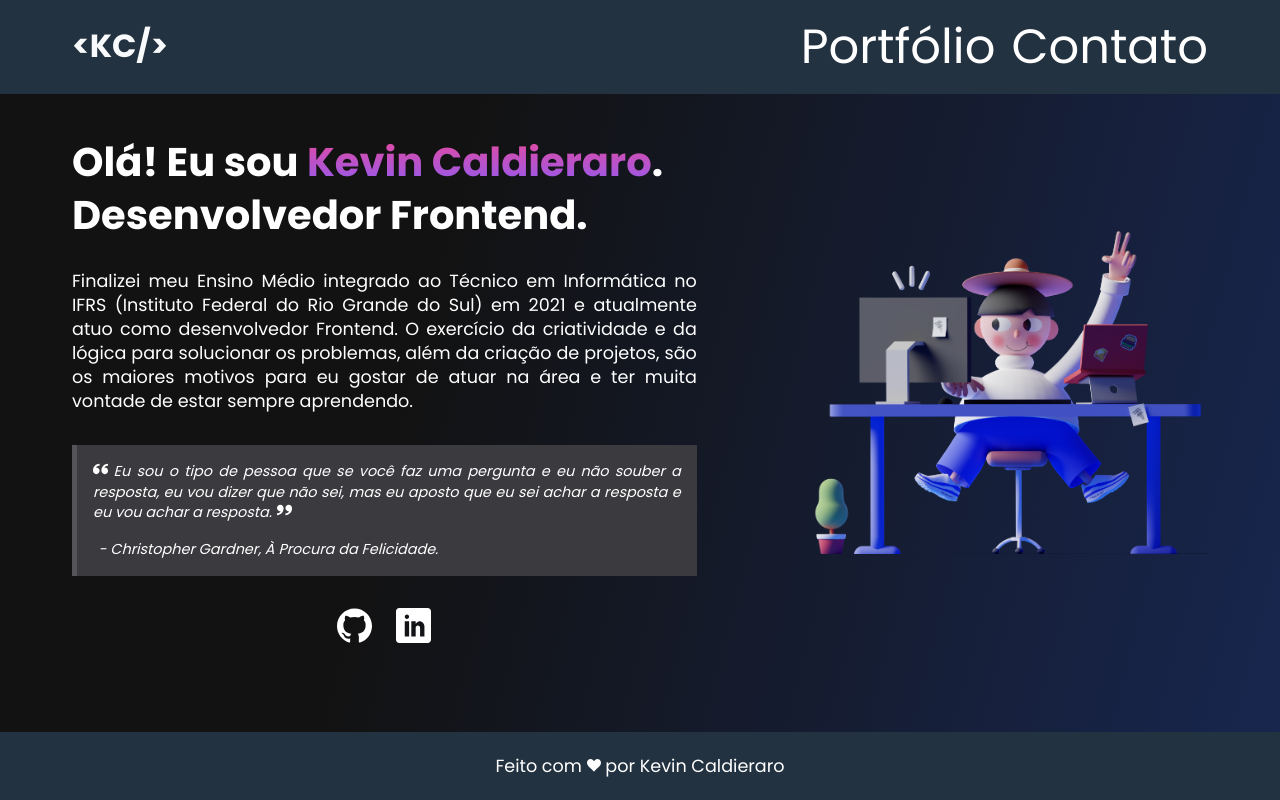
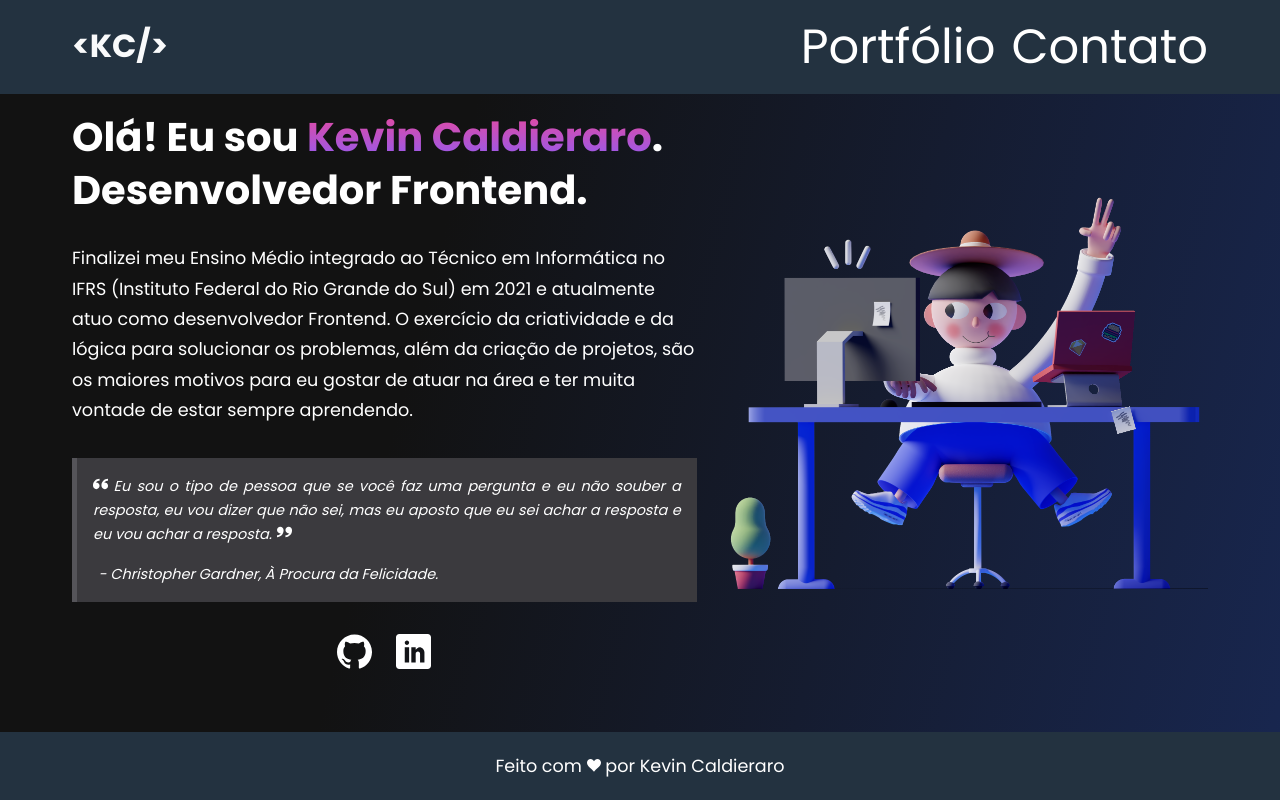
Before and after one commit to kevinCaldieraro/portfolio-react, a React (Create React App) app: page / in a window 1280 px wide. Built offline with nearby package versions, Linux system fonts and the light colour scheme.

Commit message:
update main page style

```diff
--- a/src/pages/MainPage/Main/style.js
+++ b/src/pages/MainPage/Main/style.js
@@ -27,7 +27,7 @@ export const MainContent = styled.div`
 
     & > p {
       font-size: 0.9rem;
-      line-height: 1.3rem;
+      line-height: 1.5rem;
       text-align: justify;
     }
 
@@ -63,8 +63,7 @@ export const Name = styled.span`
 `;
 
 export const Description = styled.p`
-  line-height: 1.5rem;
-  text-align: justify;
+  line-height: 1.9rem;
   margin-bottom: 2rem;
 `;
 
@@ -95,6 +94,9 @@ export const Content = styled.div`
 `;
 
 export const IllustrationHome = styled.img`
-  width: 80%;
-  max-width: 400px;
+  width: 95%;
+
+  @media screen and (max-width: 1150px) {
+    max-width: 500px;
+  }
 `;
```
